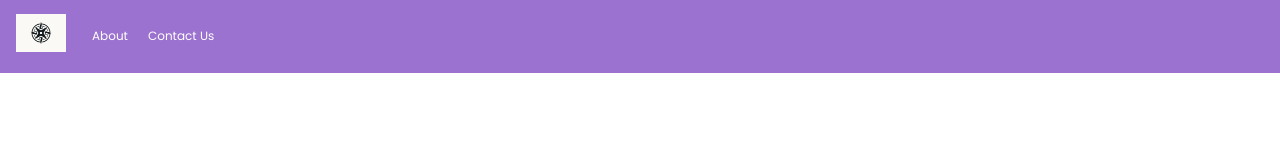
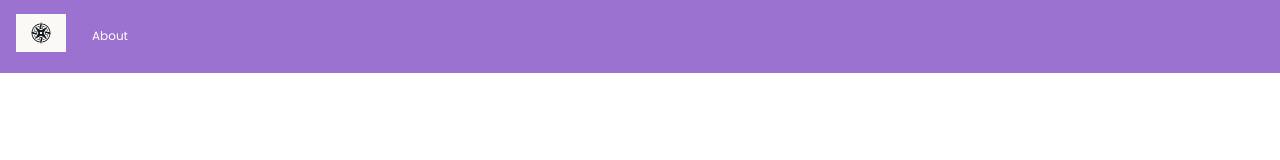
Before and after one commit to Your-Missing-Semester/green_repo, a React (Create React App) app in the folder frontend/: page / in a window 1280 px wide. Shown: the top 160 px of the page. Built offline with nearby package versions, Linux system fonts and the light colour scheme.

Commit message:
removing contact us nav item because I want to put that in the footer instead

```diff
--- a/frontend/src/components/NavBar/NavBar.js
+++ b/frontend/src/components/NavBar/NavBar.js
@@ -20,11 +20,6 @@ export const NavBar = () => {
             About
           </Link>
         </li>
-        <li>
-          <Link to={'/contact'} className={styles.navLink}>
-            Contact Us
-          </Link>
-        </li>
       </ul>
     </nav>
   );
```
